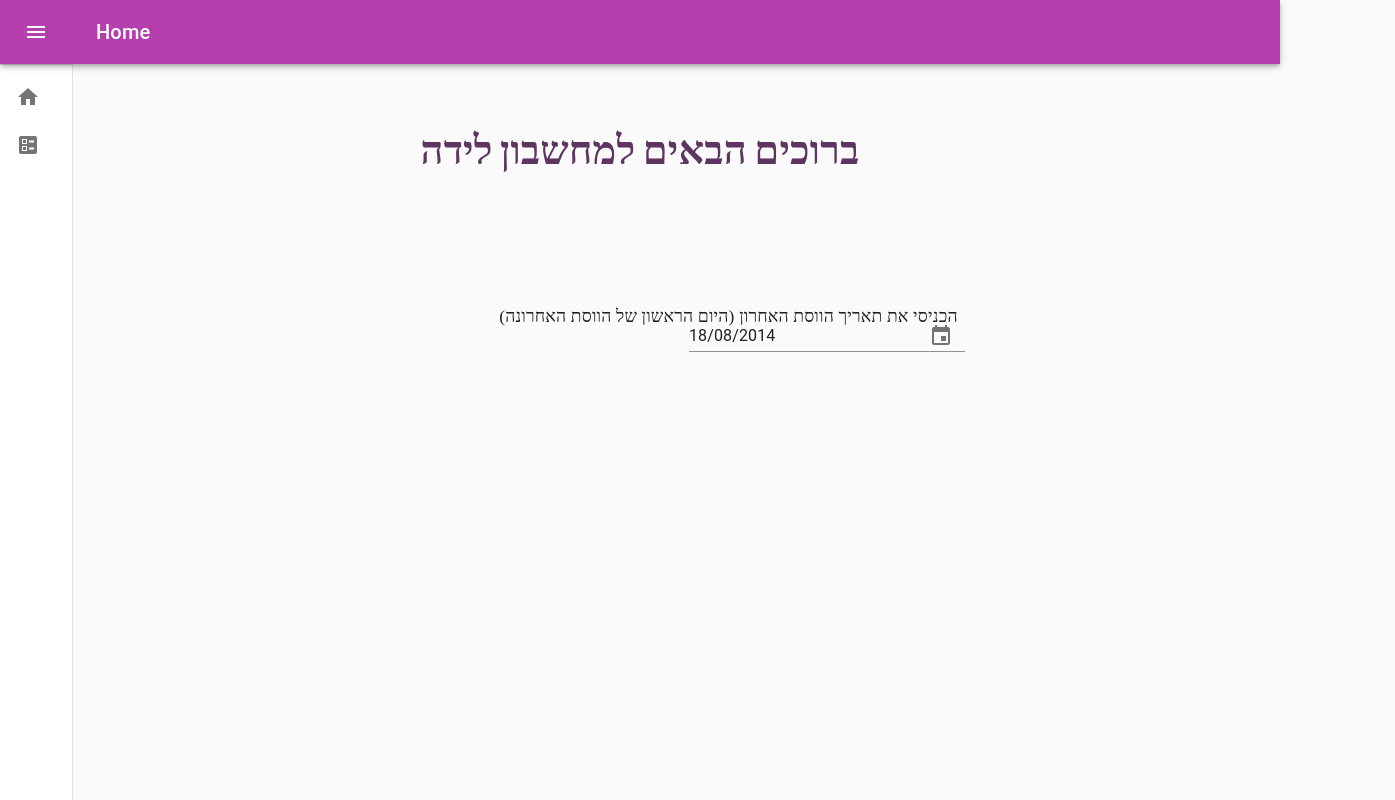
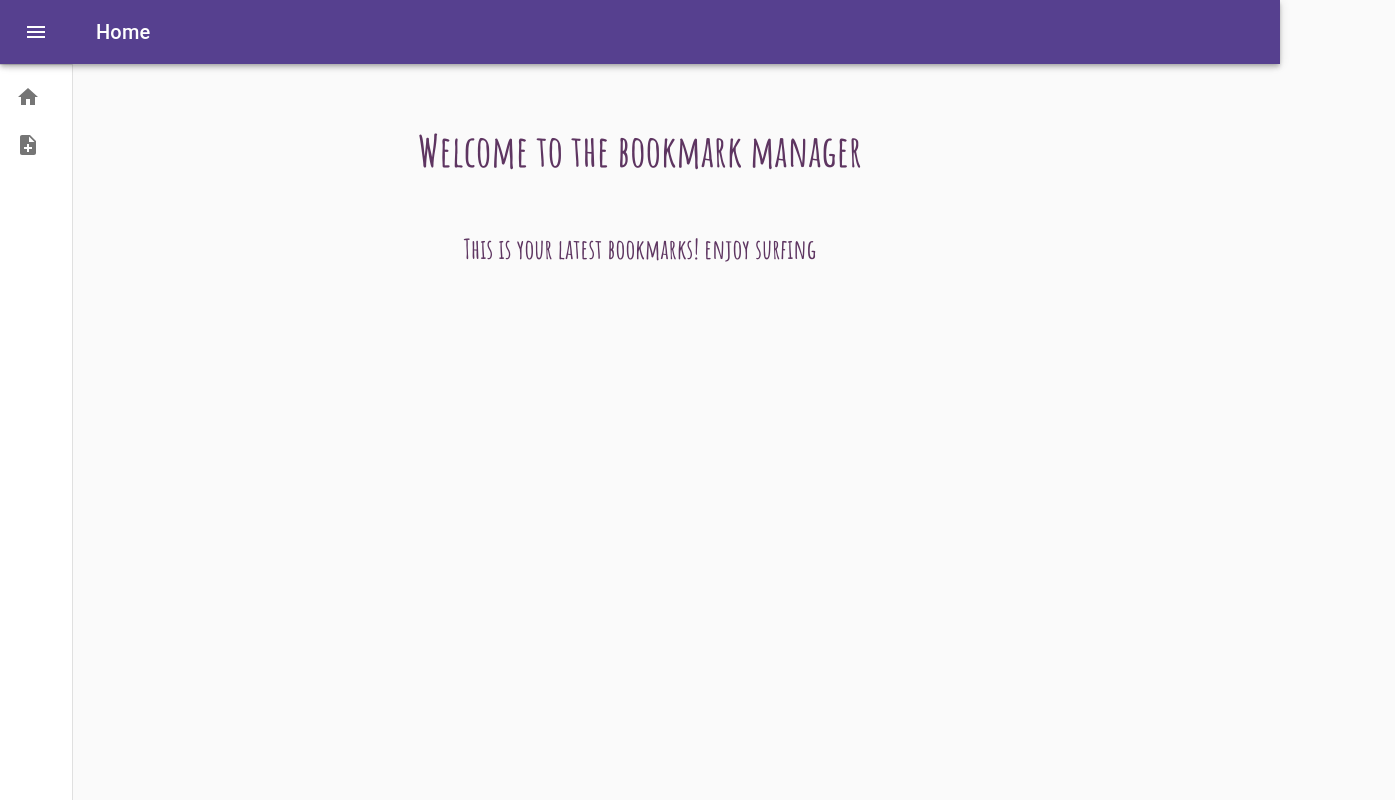
Before and after one commit to yadin12690/bookmark_manager, a React (Create React App) app: page / in a window 1280 px wide. Shown: the whole page, 1395 px wide, since content can reach past the window. Built offline with nearby package versions, Linux system fonts and the light colour scheme; a web font is replaced by a local one.

Commit message:
Change namespace

```diff
--- a/package.json
+++ b/package.json
@@ -1,9 +1,8 @@
 {
-  "name": "pregnancy_calculator",
+  "name": "bookmark_manager",
   "version": "0.1.0",
   "private": true,
   "dependencies": {
-    "@date-io/date-fns": "^1.3.13",
     "@material-ui/core": "^4.11.3",
     "@material-ui/icons": "^4.11.2",
     "@material-ui/pickers": "^3.3.10",
@@ -15,7 +14,7 @@
     "@types/react": "^17.0.3",
     "@types/react-dom": "^17.0.3",
     "@types/react-router-dom": "^5.1.7",
-    "date-fns": "^2.21.1",
+    "formik": "^2.2.9",
     "material-ui-icons": "^1.0.0-beta.36",
     "react": "^17.0.2",
     "react-dom": "^17.0.2",
--- a/public/index.html
+++ b/public/index.html
@@ -23,7 +23,7 @@
       work correctly both with client-side routing and a non-root public URL.
       Learn how to configure a non-root public URL by running `npm run build`.
     -->
-    <title>PREGNANCY CALCULATOR</title>
+    <title>BOOKMARK MANAGER</title>
   </head>
   <body>
     <noscript>You need to enable JavaScript to run this app.</noscript>
--- /dev/null
+++ b/src/components/AddBookmark.tsx
@@ -0,0 +1 @@
+import React from 'react'
--- a/src/components/Drawer.tsx
+++ b/src/components/Drawer.tsx
@@ -19,7 +19,7 @@ import ListItem from '@material-ui/core/ListItem';
 import ListItemIcon from '@material-ui/core/ListItemIcon';
 import ListItemText from '@material-ui/core/ListItemText';
 import HomeIcon from '@material-ui/icons/Home';
-import BallotIcon from '@material-ui/icons/Ballot';
+import NoteAddIcon from '@material-ui/icons/NoteAdd';
 import Tooltip from '@material-ui/core/Tooltip';
 import { Link } from 'react-router-dom';
 import { useStylesForDrawer } from './styles/Drawer';
@@ -57,7 +57,7 @@ function HomeDrawer() {
                     </IconButton>
                     <Typography variant="h6" noWrap>
                         Home
-            </Typography>
+                    </Typography>
 
                 </Toolbar>
             </AppBar>
@@ -92,13 +92,13 @@ function HomeDrawer() {
                         <ListItemText primary="Home" />
                     </ListItem>
 
-                    <ListItem button component={Link} to={'/brand'}>
+                    <ListItem button component={Link} to={'/'}>
                         <ListItemIcon>
-                            <Tooltip title="Brands">
-                                <BallotIcon />
+                            <Tooltip title="More">
+                                <NoteAddIcon />
                             </Tooltip>
                         </ListItemIcon>
-                        <ListItemText primary="Brands" />
+                        <ListItemText primary="More" />
                     </ListItem>
                 </List>
 
--- a/src/components/Home.tsx
+++ b/src/components/Home.tsx
@@ -1,42 +1,21 @@
 import { useStyles } from './styles/Home';
 import React from 'react';
-import DateFnsUtils from '@date-io/date-fns';
-import { DateTimePicker, MuiPickersUtilsProvider, KeyboardDatePicker, } from "@material-ui/pickers";
+import Container from '@material-ui/core/Container';
+
 
 function Home(): JSX.Element {
     const classes = useStyles();
-    const [selectedDate, setSelectedDate] = React.useState(new Date('2014-08-18T21:11:54'));
-
-    const handleDateChange = (date: any) => {
-        setSelectedDate(date);
-
-        console.log(selectedDate);
-    };
-
 
     return (
         <>
-            <div className={classes.wrapperDiv} >
-                <span className={classes.secondTitle}>ברוכים הבאים למחשבון לידה</span>
-            </div>
+            <Container maxWidth="sm">
+                <div className={classes.wrapperDiv} >
+                    <span className={classes.secondTitle}>Welcome to the bookmark manager</span>
+                    <h1 className={classes.headling}>This is your latest bookmarks! enjoy surfing </h1>
+                </div>
 
-            <div className={classes.inputsWrapperDiv}>
-                <MuiPickersUtilsProvider utils={DateFnsUtils}>
-                    <label className={classes.explainLabel}>הכניסי את תאריך הווסת האחרון (היום הראשון של הווסת האחרונה)</label>
-                    <KeyboardDatePicker
-                        margin="normal"
-                        id="date-picker-dialog"
-                        // label="הכניסי את תאריך הווסת האחרון (היום הראשון של הווסת האחרונה):"
-                        format="dd/MM/yyyy"
-                        value={selectedDate}
-                        className={classes.datePickerDialog}
-                        onChange={handleDateChange}
-                        KeyboardButtonProps={{
-                            'aria-label': 'change date',
-                        }}
-                    />
-                </MuiPickersUtilsProvider>
-            </div>
+
+            </Container>
         </>
     );
 }
--- a/src/components/styles/Drawer.ts
+++ b/src/components/styles/Drawer.ts
@@ -9,7 +9,7 @@ export const useStylesForDrawer = makeStyles((theme: Theme) =>
             display: 'flex',
         },
         appBar: {
-            backgroundColor: '#b53fac',
+            backgroundColor: '#56408f',
             zIndex: theme.zIndex.drawer + 1,
             transition: theme.transitions.create(['width', 'margin'], {
                 easing: theme.transitions.easing.sharp,
--- a/src/components/styles/Home.ts
+++ b/src/components/styles/Home.ts
@@ -30,10 +30,19 @@ export const useStyles = makeStyles((theme) => ({
         fontFamily: 'Amatic SC',
         display: 'flex',
         justifyContent: 'center',
-        fontSize: '2.5rem',
-        fontWeight: 700,
+        fontSize: '2.7rem',
+        fontWeight: 900,
         color: 'rgb(94, 53, 97)',
         marginTop: '4.5rem'
+    },
+
+    headling: {
+        fontFamily: 'Amatic SC',
+        display: 'flex',
+        justifyContent: 'center',
+        fontSize: '1.7rem',
+        fontWeight: 700,
+        color: 'rgb(94, 53, 97)'
     },
 
     datePickerDialog: {
--- a/src/index.tsx
+++ b/src/index.tsx
@@ -7,10 +7,8 @@ import './index.css';
 
 
 ReactDOM.render(
-  <React.StrictMode>
     <BrowserRouter>
       <App />
-    </BrowserRouter>
-  </React.StrictMode>,
+    </BrowserRouter>,
   document.getElementById('root')
 );
```
Also changed, not shown: 1 other file (tests, documents, lock files or other folders).
